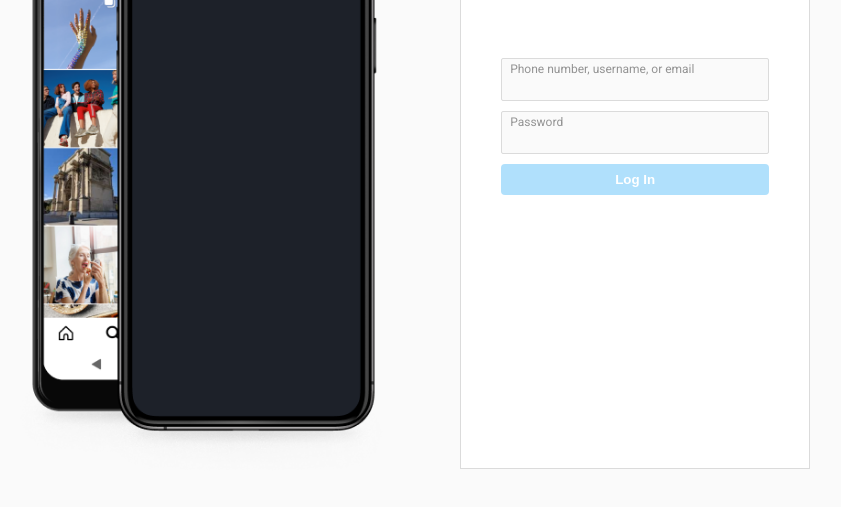
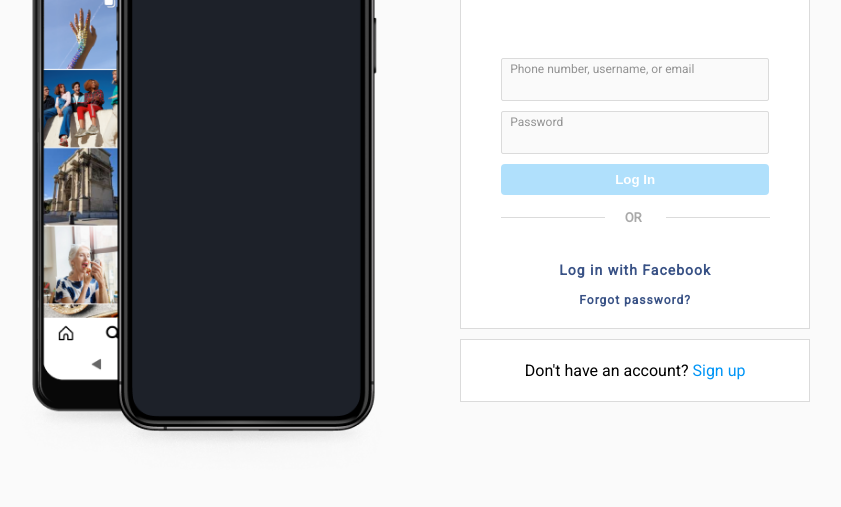
Before and after one commit to dcaiovinicius/instagram-login-clone, a website built with Vite: page index.html in a window 1280 px wide. Shown: the part 213-720 px from the top of the page, without its empty margins (229-1070 px from the left). Built offline with nearby package versions, Linux system fonts and the light colour scheme.

Commit message:
feat: finishing the login and add the card signup

```diff
--- a/index.html
+++ b/index.html
@@ -24,8 +24,10 @@
         </div>
       </div>
 
+      <!--Card login-->
+      <div>
         <!--Login-->
-      <div class="flex flex-column align-center card">
+        <div class="card flex flex-column align-center">
           <!--Logo-->
           <div class="p-logo">
             <img src="/assets/logo.png" alt="TODO: add descriptions with details">
@@ -47,7 +49,8 @@
               <div class="form-container">
                 <label>
                   <span class="float">Password</span>
-                <input class="form-input" aria-label="Password" type="password" name="username" aria-required="true" />
+                  <input class="form-input" aria-label="Password" type="password" name="username"
+                    aria-required="true" />
                 </label>
               </div>
 
@@ -57,8 +60,27 @@
               </div>
             </form>
           </div>
+
+          <!--Other options-->
+          <div class="options">
+            <p>OR</p>
           </div>
 
+          <!--Facebook-->
+          <div class="facebook">
+            <a href="#">Log in with Facebook</a>
+          </div>
+
+          <div class="forgot-password">
+            <a href="#">Forgot password?</a>
+          </div>
+        </div>
+
+        <!--Redirect to sign up-->
+        <div class="card flex flex-column align-center signup">
+          <p>Don't have an account? <a href="#">Sign up</a></p>
+        </div>
+      </div>
     </article>
   </main>
 
--- a/stylesheets/_form.scss
+++ b/stylesheets/_form.scss
@@ -33,3 +33,72 @@
     border: none;
   }
 }
+
+.options {
+  display: flex;
+  align-content: center;
+  color: var(--outline-input);
+  font-weight: bold;
+  margin-top: 15px;
+  font-size: 13px;
+
+  >p {
+    &:after {
+      content: '';
+      display: inline-flex;
+      margin: 0 auto;
+      height: 1px;
+      width: 104px;
+      margin-left: 24px;
+      position: relative;
+      top: -4px;
+      background-color: var(--border);
+    }
+
+    &:before {
+      content: '';
+      display: inline-flex;
+      height: 1px;
+      width: 104px;
+      margin-right: 20px;
+      position: relative;
+      top: -4px;
+      background-color: var(--border);
+    }
+  }
+}
+
+.facebook {
+  margin-top: 35px;
+
+  >a {
+    font-size: 14px;
+    letter-spacing: 1px;
+    color: var(--blue-dark);
+    font-weight: bold;
+    text-decoration: none;
+  }
+}
+
+.forgot-password {
+  margin-top: 10px;
+
+  >a {
+    font-size: 12px;
+    letter-spacing: 1px;
+    color: var(--blue-dark);
+    font-weight: 600;
+    text-decoration: none;
+  }
+
+  margin-bottom: 20px;
+}
+
+.signup {
+  padding: 21px;
+
+  >p a {
+    color: var(--blue-light);
+    text-decoration: none;
+  }
+}
```
Lines whose indentation alone changed are shown as unchanged.
